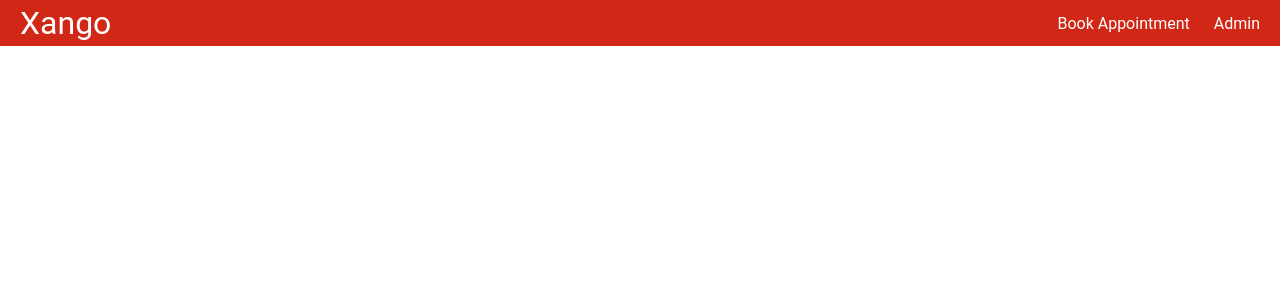
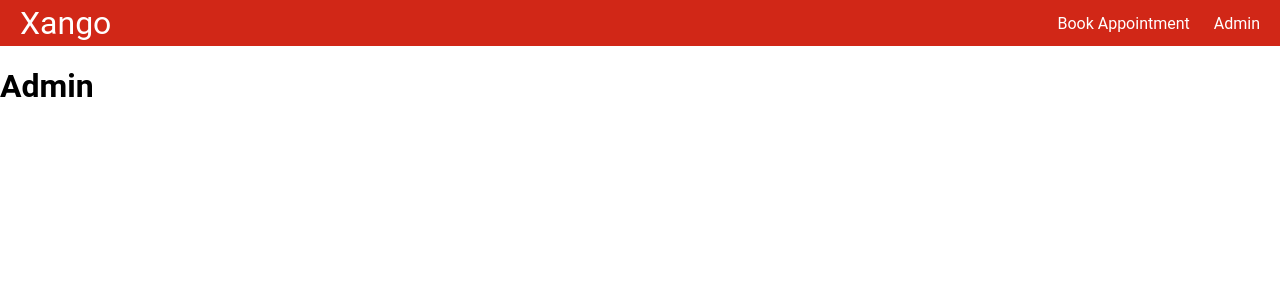
Before and after one commit to MinervaArgus/xango-barbershop, a React (Create React App) app in the folder barbershop-payment-system/: page /Admin in a window 1280 px wide. Shown: the top 300 px of the page. Built offline with nearby package versions, Linux system fonts and the light colour scheme.

Commit message:
Updated Sign in to Accept Information

```diff
--- a/barbershop-payment-system/src/App.js
+++ b/barbershop-payment-system/src/App.js
@@ -4,6 +4,7 @@ import { BrowserRouter as Router, Route, Switch } from 'react-router-dom';
 import Home from './pages/Home';
 import Appointments from './pages/Appointments';
 import AdminLogon from './pages/AdminLogin';
+import Admin from './pages/Admin';
 
 function App() {
   return (
@@ -21,6 +22,9 @@ function App() {
             <Route path="/AdminLogin">
               <AdminLogon/>
             </Route>
+            <Route path="/Admin">
+              <Admin/>
+            </Route>
 
           </Switch>
         </Router>
--- a/barbershop-payment-system/src/pages/AdminLogin.js
+++ b/barbershop-payment-system/src/pages/AdminLogin.js
@@ -17,7 +17,7 @@ import { createTheme, ThemeProvider } from '@mui/material/styles';
 
 const theme = createTheme();
 
-export default function SignIn() {
+function SignIn() {
   const [email, setEmail] = useState("");
   const [password, setPassword] = useState("");
   const history = useHistory();
@@ -28,7 +28,7 @@ export default function SignIn() {
       signInWithEmailAndPassword(auth, email, password).catch((error) =>
         console.log(error)
       );
-      history.push("/admin");
+      history.push("/Admin");
     }
     onRegister();
   };
@@ -93,3 +93,5 @@ export default function SignIn() {
     </ThemeProvider>
   );
 }
+
+export default SignIn;
```
